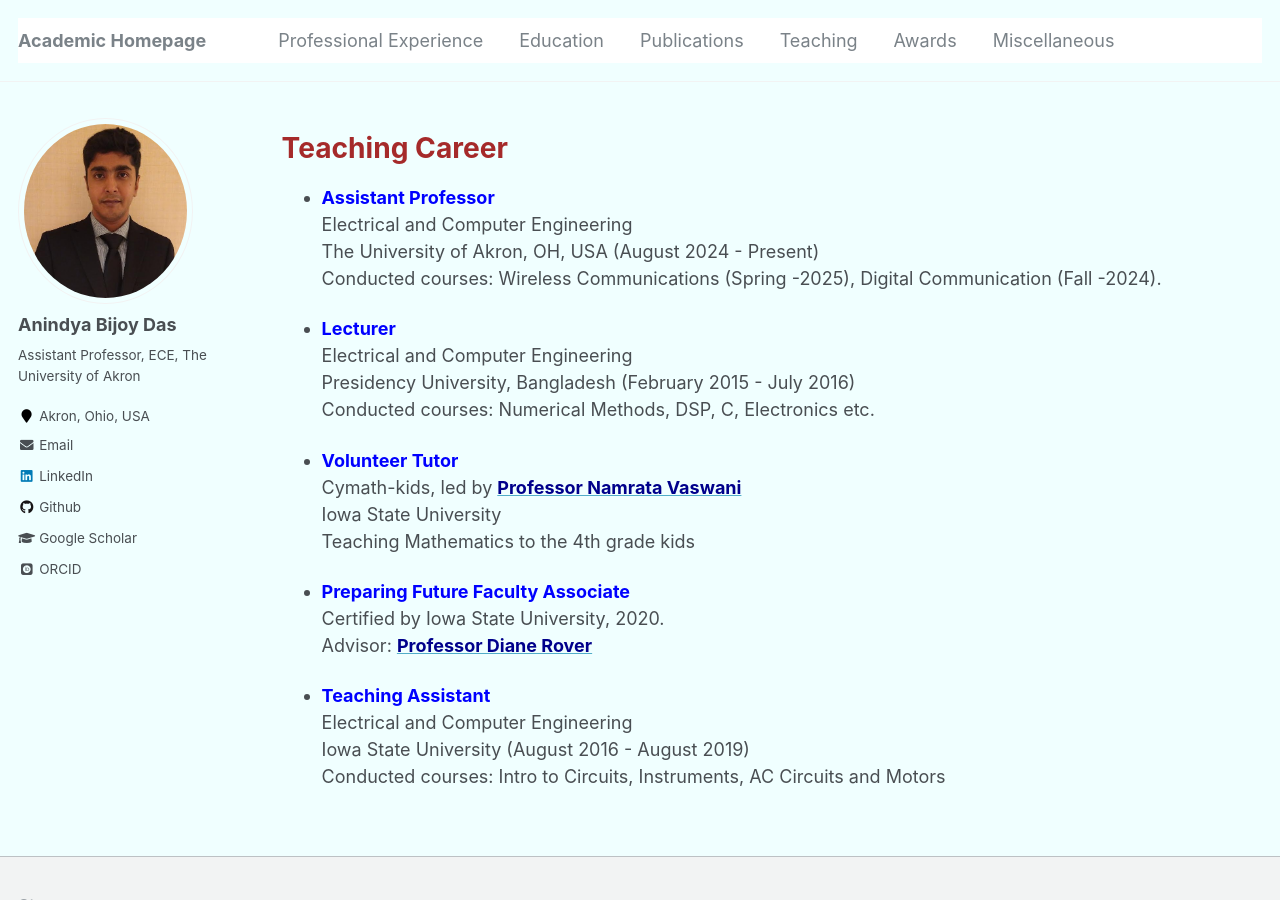
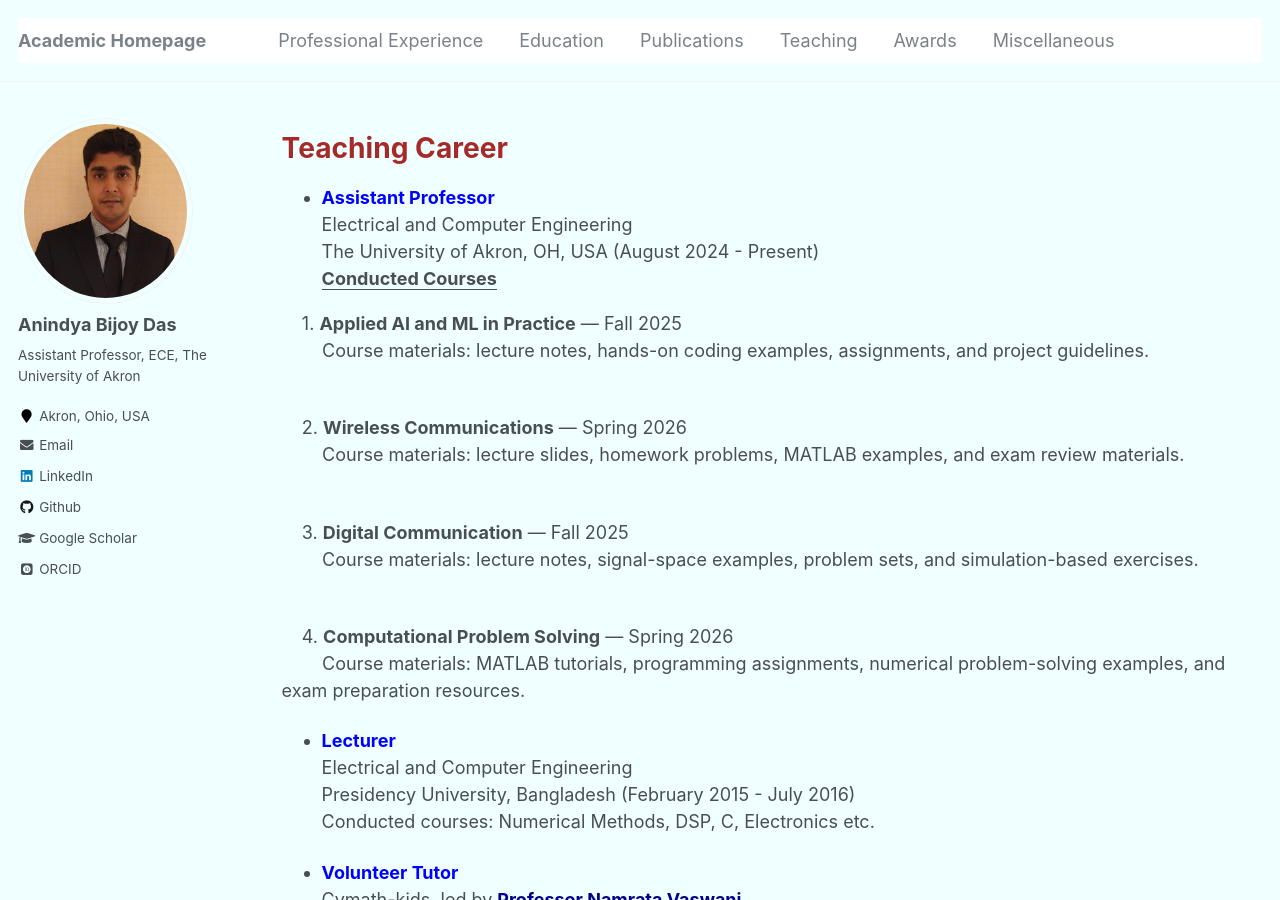
Before and after one commit to anindyabijoydas/portfolio, a Jekyll site: the page built from _pages/teaching.md, in a window 1280 px wide and 900 px high. Built offline with Jekyll 4.4.1, drawn with Linux system fonts in a browser that asks for light colours; some web fonts are replaced.

Commit message:
Update teaching.md

```diff
--- a/_pages/teaching.md
+++ b/_pages/teaching.md
@@ -16,7 +16,20 @@ redirect_from:
 <span style="color:brown">**Teaching Career**</span>
 ======
 
-* <span style="color:blue">**Assistant Professor**</span> <br/> Electrical and Computer Engineering <br/> The University of Akron, OH, USA (August 2024 - Present) <br/> Conducted courses: Wireless Communications (Spring -2025), Digital Communication (Fall -2024).
+* <span style="color:blue">**Assistant Professor**</span> <br/> Electrical and Computer Engineering <br/> The University of Akron, OH, USA (August 2024 - Present) <br/>
+  <u><strong>Conducted Courses</strong></u><br/>
+
+&nbsp;&nbsp;&nbsp;&nbsp;1. <strong>Applied AI and ML in Practice</strong> — Fall 2025 <br/>
+&nbsp;&nbsp;&nbsp;&nbsp;&nbsp;&nbsp;&nbsp;&nbsp;Course materials: lecture notes, hands-on coding examples, assignments, and project guidelines. <br/><br/>
+
+&nbsp;&nbsp;&nbsp;&nbsp;2. <strong>Wireless Communications</strong> — Spring 2026 <br/>
+&nbsp;&nbsp;&nbsp;&nbsp;&nbsp;&nbsp;&nbsp;&nbsp;Course materials: lecture slides, homework problems, MATLAB examples, and exam review materials. <br/><br/>
+
+&nbsp;&nbsp;&nbsp;&nbsp;3. <strong>Digital Communication</strong> — Fall 2025 <br/>
+&nbsp;&nbsp;&nbsp;&nbsp;&nbsp;&nbsp;&nbsp;&nbsp;Course materials: lecture notes, signal-space examples, problem sets, and simulation-based exercises. <br/><br/>
+
+&nbsp;&nbsp;&nbsp;&nbsp;4. <strong>Computational Problem Solving</strong> — Spring 2026 <br/>
+&nbsp;&nbsp;&nbsp;&nbsp;&nbsp;&nbsp;&nbsp;&nbsp;Course materials: MATLAB tutorials, programming assignments, numerical problem-solving examples, and exam preparation resources.
 
 * <span style="color:blue">**Lecturer**</span> <br/> Electrical and Computer Engineering <br/> Presidency University, Bangladesh (February 2015 - July 2016) <br/> Conducted courses: Numerical Methods, DSP, C, Electronics etc.
 
```
